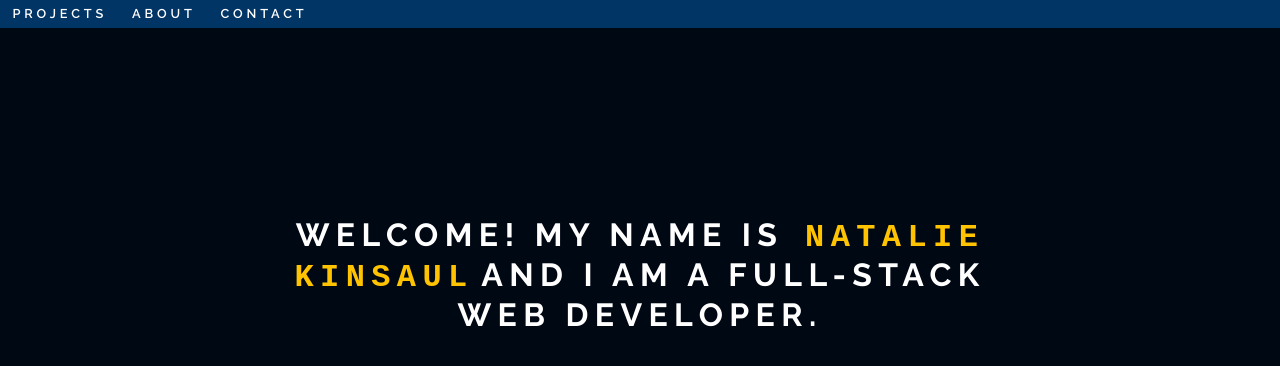
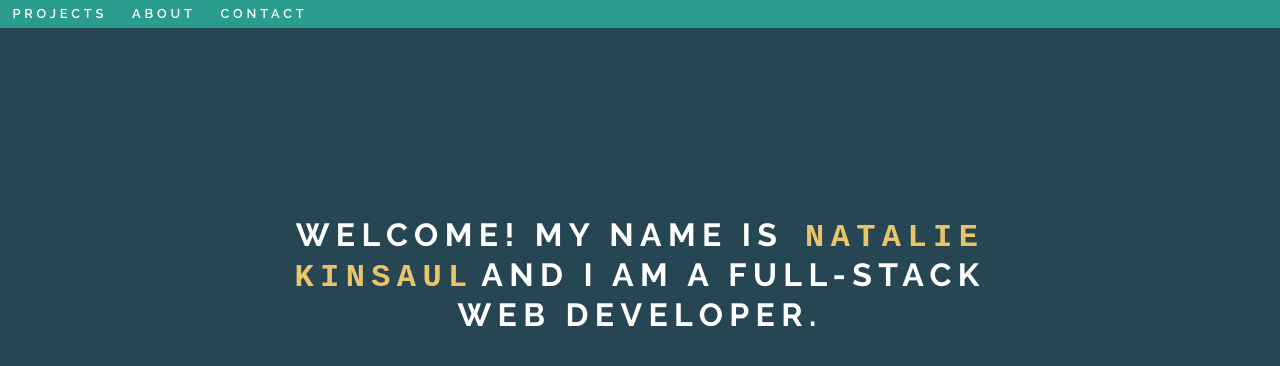
Before and after one commit to nkinsaul/portfolio, a React (Create React App) app: page / in a window 1280 px wide. Shown: the top 366 px of the page. Built offline with nearby package versions, Linux system fonts and the light colour scheme; a web font is replaced by a local one.

Commit message:
Change color scheme

```diff
--- a/public/index.html
+++ b/public/index.html
@@ -34,7 +34,7 @@
       work correctly both with client-side routing and a non-root public URL.
       Learn how to configure a non-root public URL by running `npm run build`.
     -->
-    <title>React App</title>
+    <title>Natalie Kinsaul</title>
   </head>
   <body>
     <noscript>You need to enable JavaScript to run this app.</noscript>
--- a/src/Components/About/About.tsx
+++ b/src/Components/About/About.tsx
@@ -2,7 +2,7 @@ import React from "react";
 
 const About = () => {
   return (
-    <h1>About</h1>
+    <h1>ABOUT</h1>
   )
 }
 
--- a/src/Components/App/App.css
+++ b/src/Components/App/App.css
@@ -3,7 +3,7 @@ html, body, .App, #root {
   font-weight: 400;
   text-align: center;
   margin: 0;
-  background-color: rgba(0, 8, 20);
+  background-color: rgba(38, 70, 83);
   color: white;
 }
 
--- a/src/Components/Header/Header.css
+++ b/src/Components/Header/Header.css
@@ -5,7 +5,7 @@
   flex-direction: row;
   justify-content: space-between;
   align-content: center;
-  background-color: rgb(0, 53, 102);
+  background-color: rgb(42, 157, 143);
 }
 
 .logo {
--- a/src/Components/Landing/Landing2.css
+++ b/src/Components/Landing/Landing2.css
@@ -9,5 +9,5 @@
 }
 
 .name {
-  color: rgb(255, 195, 0);
+  color: rgb(233, 196, 106);
 }
--- a/src/Components/NavBar/NavBar.css
+++ b/src/Components/NavBar/NavBar.css
@@ -17,4 +17,5 @@ a {
 
 a:hover {
   letter-spacing: .2em;
+  color: rgb(38, 70, 83);
 }
--- a/src/Components/Projects/Projects.css
+++ b/src/Components/Projects/Projects.css
@@ -66,7 +66,7 @@
   flex-direction: column;
   align-items: center;
   justify-content: center;
-  background: rgba(0, 0, 0, 0.7);
+  background: rgba(38, 70, 83);
   border: 1px solid rgb(255, 255, 255, 0.355);
   border-radius: 5px;
   color: white;
@@ -82,7 +82,7 @@
 }
 
 .links > a {
-  color:rgb(255, 195, 0);
+  color:rgb(233, 196, 106);
   letter-spacing: .5em;
   transition: all .2s ease-in;
 }
@@ -92,7 +92,7 @@
 }
 
 .project-back > h2 {
-  color: rgb(255, 195, 0);
+  color: rgb(233, 196, 106);
   letter-spacing: .1em;
   margin: .3em;
   font-size: 1.8em;
```
Also changed, not shown: 1 other file (tests, documents, lock files or other folders).
